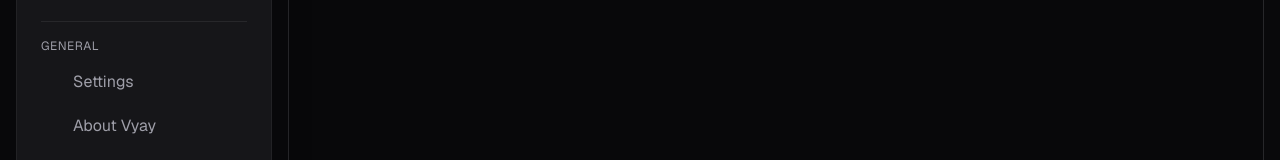
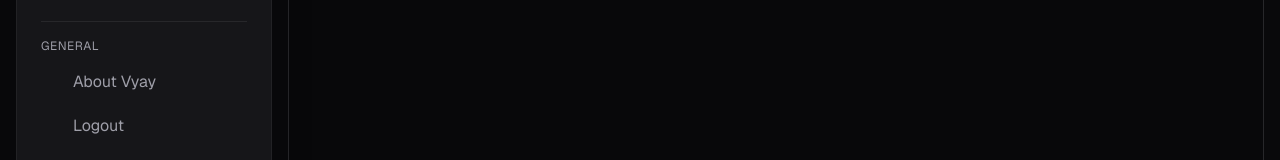
Before and after one commit to satvik-Hecker/vyay, a Next.js app in the folder frontend/: page /vy-ai in a window 1280 px wide. Shown: the part 293-453 px from the top of the page. Built offline with nearby package versions, Linux system fonts and the light colour scheme; some icons are missing.

Commit message:
Ui fixes and finalisation

```diff
--- a/frontend/src/components/layout/Sidebar.tsx
+++ b/frontend/src/components/layout/Sidebar.tsx
@@ -8,7 +8,7 @@ import {
   Task01Icon,
   BotIcon,
   Analytics01Icon,
-  Settings01Icon,
+
   HelpCircleIcon,
   Logout01Icon,
 } from "@hugeicons/core-free-icons";
@@ -166,12 +166,7 @@ export default function Sidebar() {
             </p>
 
             <nav className="space-y-1">
-              <SidebarItem
-                icon={Settings01Icon}
-                label="Settings"
-                active={pathname === "/settings"}
-                onClick={() => handleClick("/settings")}
-              />
+
               <SidebarItem
                 icon={HelpCircleIcon}
                 label="About Vyay"
```
